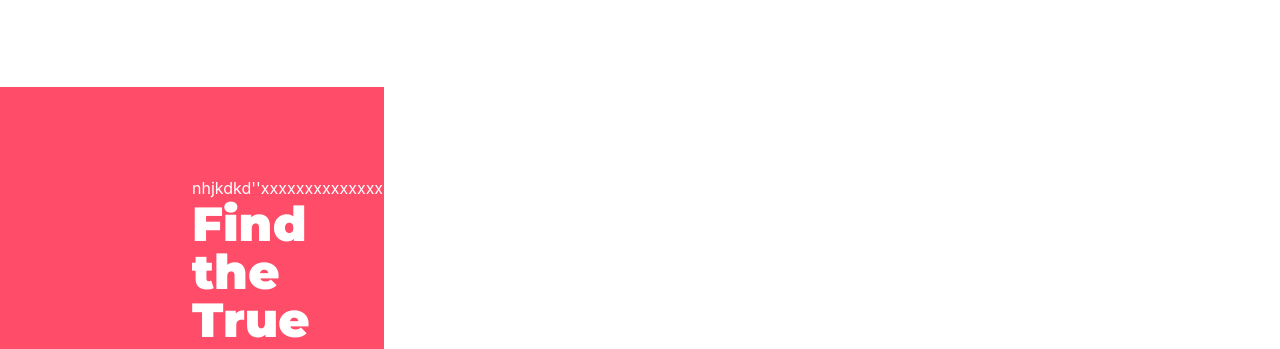
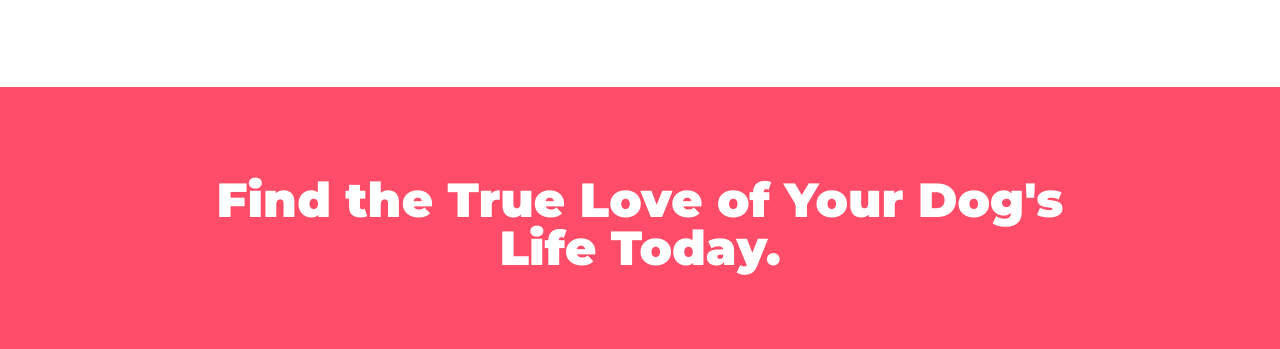
Before and after one commit to Hydriah/TinDog-webspage-re-develop, a plain HTML site: page index.html in a window 1280 px wide. Shown: the part 2500-2849 px from the top of the page. Drawn offline with nearby package versions, Linux system fonts and the light colour scheme.

Commit message:
Add files via upload

```diff
--- a/index.html
+++ b/index.html
@@ -195,18 +195,6 @@
 
   <section id="cta">
 
-
-
-
-
-
-
-
-
-
-nhjkdkd''xxxxxxxxxxxxxx'
-
-
     <h3 class="cta-title">Find the True Love of Your Dog's Life Today.</h3>
     <button  type="button " class="btn btn-dark btn-lg download-btn"><i class="fab fa-apple"></i> Download</button>
     <button  type="button" class="btn btn-light btn-md download-btn"><i class="fab fa-google-play"></i>Download</button>
--- a/style.css
+++ b/style.css
@@ -142,8 +142,7 @@ position:relative;
  background-color: #ff4c68;
  color: #fff;
  padding: 7% 15%;
- width: 30%;
- text-align: center;
+  text-align: center;
 }
 
 .cta-title{
@@ -166,7 +165,7 @@ position:relative;
 }
 /* @media */
 
-@media (max-width: 960px) {
+@media (max-width: 992px) {
 
     .title{
         text-align: center;
```
